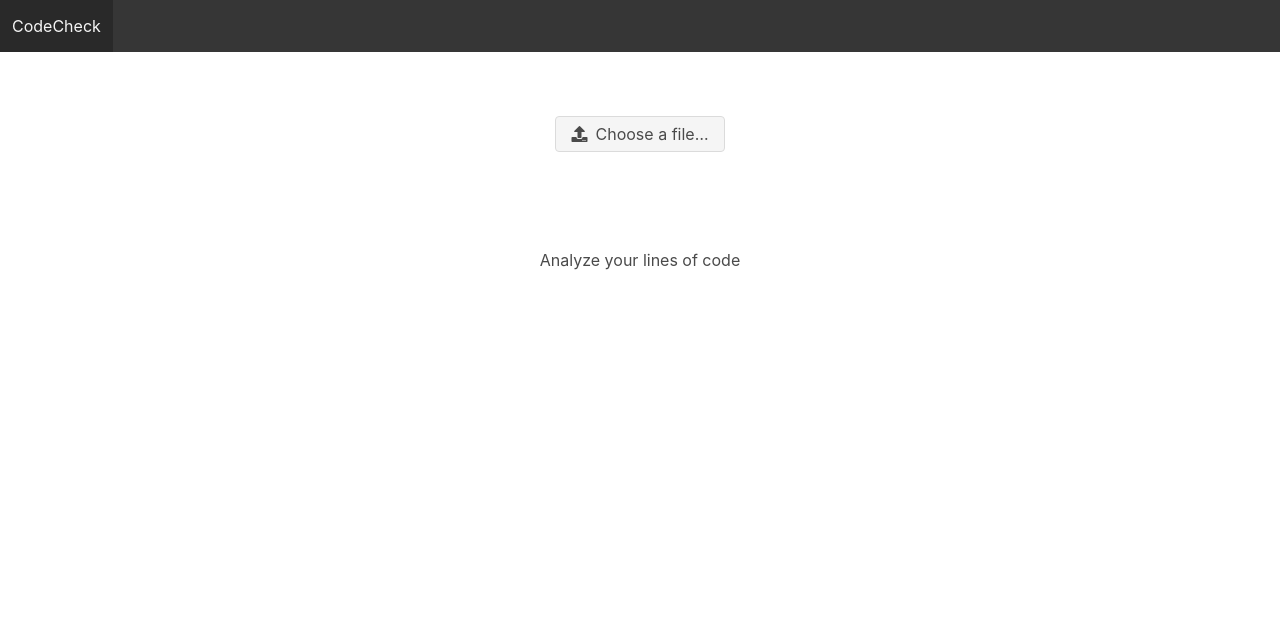
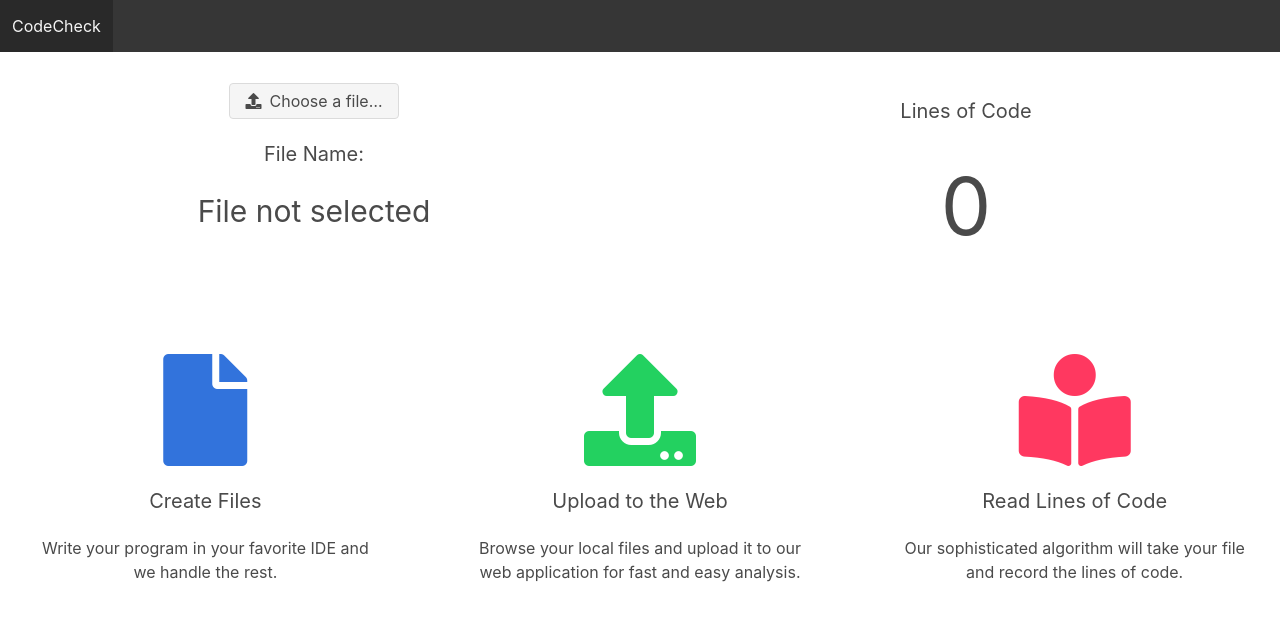
Before and after one commit to johnsolojoseph/loc, a plain HTML site: page index.html in a window 1280 px wide. Drawn offline with nearby package versions, Linux system fonts and the light colour scheme.

Commit message:
Finalized UI

```diff
--- a/css/style.css
+++ b/css/style.css
@@ -1,3 +1,32 @@
 div.file {
   padding-top: 5%;
 }
+
+#steps {
+  padding-top: 5%;
+}
+
+#count {
+  font-size: 80px;
+}
+
+#fileName {
+  font-size: 30px
+}
+
+#fileIcon {
+  color: #3273dc;
+}
+
+#webIcon {
+  color: #23d160;
+}
+
+#readIcon {
+  color: #ff3860;
+}
+.small-header {
+  font-weight: 400;
+  font-size: 20px;
+  padding: 20px 0;
+}
--- a/index.html
+++ b/index.html
@@ -19,12 +19,14 @@
 <body>
   <nav class="navbar is-dark" role="navigation" aria-label="main navigation">
     <div class="navbar-brand">
-    <a class="navbar-item">
+      <a class="navbar-item" href="index.html">
         CodeCheck
       </a>
     </div>
   </nav>
 
+  <div class="columns">
+    <div class="column">
       <div class="file is-centered">
         <label class="file-label">
           <input class="file-input" type="file" id="file" name="file">
@@ -38,12 +40,61 @@
           </span>
         </label>
       </div>
-<br><br><br><br>
+      <div class="container is-fluid has-text-centered">
+        <h6 class="small-header">
+          File Name:
+        </h6>
+        <h1 id="fileName">File not selected</h1>
+      </div>
+
+
+
+    </div>
+
+
+
+    <div class="column">
 
       <div class="has-text-centered">
-<h1>Analyze your lines of code</h1>
-<h1 id=result></h1>
+        <br>
+        <h1 class="small-header">Lines of Code</h1>
+        <h1 id=result>
+          <h6 id="count">0</h6>
+        </h1>
       </div>
+
+    </div>
+
+  </div>
+
+  <div class="columns is-centered" id="steps">
+    <div class="column has-text-centered is-4">
+      <i class="fas fa-file fa-7x" id="fileIcon"></i>
+      <h3 class="small-header">Create Files</h3>
+      <div class="container is-fluid">
+        <p>Write your program in your favorite IDE and we handle the rest.</p>
+      </div>
+
+    </div>
+
+    <div class="column  has-text-centered is-4">
+      <i class="fas fa-upload fa-7x" id="webIcon"></i>
+      <br>
+      <h3 class="small-header" >Upload to the Web</h3>
+      <div class="container is-fluid">
+        <p>Browse your local files and upload it to our web application for fast and easy analysis.</p>
+      </div>
+    </div>
+    <div class="column  has-text-centered is-4">
+      <i class="fas fa-book-reader fa-7x" id="readIcon"></i>
+      <br>
+      <h3 class="small-header" id="read">Read Lines of Code</h3>
+      <div class="container is-fluid">
+        <p>Our sophisticated algorithm will take your file and record the lines of code.</p>
+      </div>
+    </div>
+  </div>
+
 
 
 
--- a/js/reader.js
+++ b/js/reader.js
@@ -11,11 +11,13 @@ document.getElementById('file').onchange = function() {
     // By lines
     var lines = this.result.split('\n');
     var count = 0;
+    document.getElementById('fileName').innerHTML = e.target.fileName;
     for (var line = 0; line < lines.length; line++) {
       console.log(lines[line]);
       count = count + 1;
-      document.getElementById('result').innerHTML = e.target.fileName + " lines of code: <br> " + count;
     }
+
+    document.getElementById('count').innerHTML = count;
   };
   reader.readAsText(file);
 
```
Lines whose indentation alone changed are shown as unchanged.
